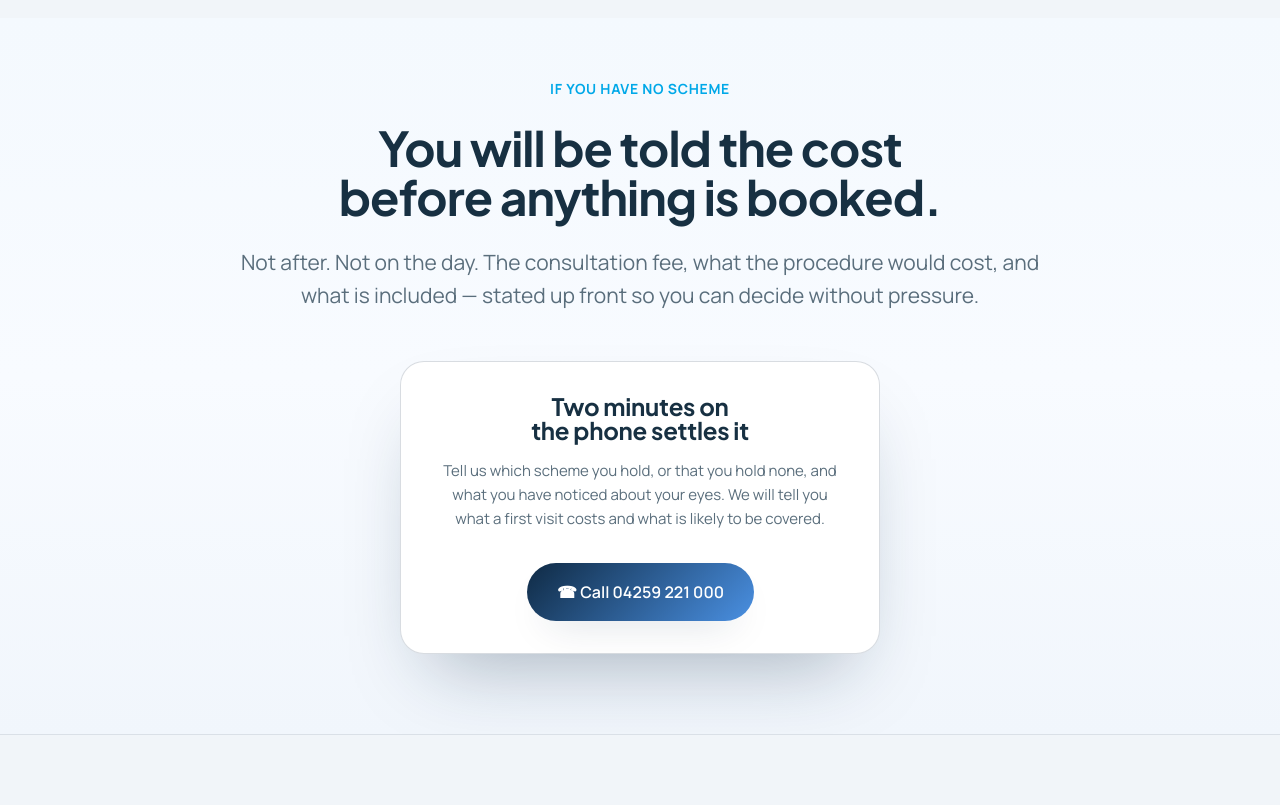
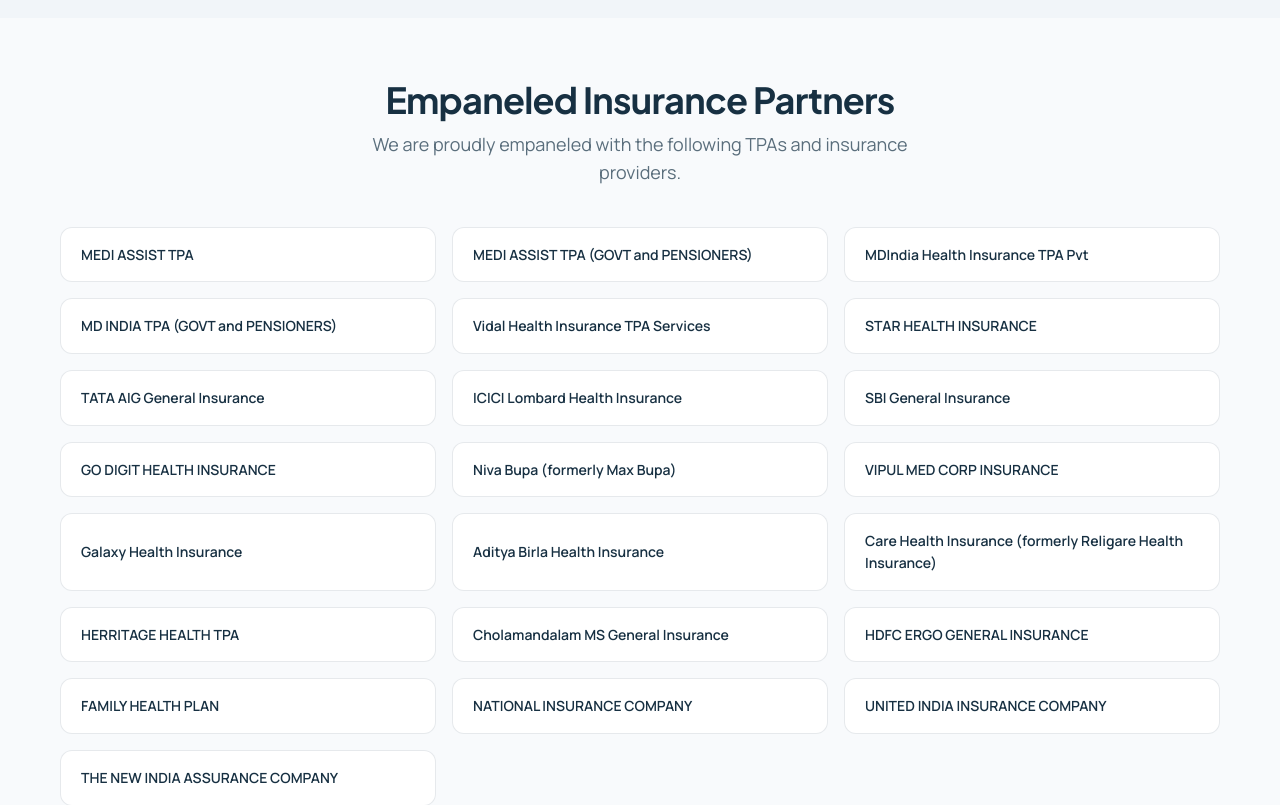
Before and after one commit to aswin-dev-fsd/andavar_v6_prev, a Next.js app: page /schemes in a window 1280 px wide. Shown: the part 1320-2125 px from the top of the page. Built offline with nearby package versions, Linux system fonts and the light colour scheme.

Commit message:
feat: add schemes page, hero component, empaneled list, and surgeon stats CTA

```diff
--- a/src/app/schemes/page.tsx
+++ b/src/app/schemes/page.tsx
@@ -1,6 +1,7 @@
 import type { Metadata } from "next";
 import SchemesHero from "@/components/schemes/SchemesHero";
 import SchemeCards from "@/components/schemes/SchemeCards";
+import EmpaneledList from "@/components/schemes/EmpaneledList";
 import NoSchemeSection from "@/components/schemes/NoSchemeSection";
 import CounterQuestions from "@/components/schemes/CounterQuestions";
 
@@ -14,6 +15,7 @@
     <>
       <SchemesHero />
       <SchemeCards />
+      <EmpaneledList />
       <NoSchemeSection />
       <CounterQuestions />
     </>
--- a/src/components/home/Hero.tsx
+++ b/src/components/home/Hero.tsx
@@ -65,10 +65,6 @@
             </MagneticButton>
           </div>
 
-          <p className={styles.caption}>
-            Opposite LMHSS School, Palladam Road. Walk in, or call and we
-            will give you a time.
-          </p>
         </Reveal>
 
         <Reveal delay={0.1}>
--- /dev/null
+++ b/src/components/schemes/EmpaneledList.module.css
@@ -0,0 +1,47 @@
+.section {
+  padding: 64px 0;
+  background: var(--bg);
+}
+
+.header {
+  margin-bottom: 40px;
+  text-align: center;
+}
+
+.title {
+  font-size: clamp(28px, 4vw, 36px);
+  letter-spacing: -0.02em;
+  color: var(--ink);
+  margin-bottom: 12px;
+}
+
+.subtitle {
+  font-size: 18px;
+  color: var(--muted);
+  max-width: 600px;
+  margin: 0 auto;
+}
+
+.grid {
+  display: grid;
+  grid-template-columns: repeat(auto-fill, minmax(300px, 1fr));
+  gap: 16px;
+}
+
+.card {
+  background: var(--card);
+  border: 1px solid var(--line);
+  padding: 16px 20px;
+  border-radius: 12px;
+  font-size: 14px;
+  font-weight: 600;
+  color: var(--ink);
+  display: flex;
+  align-items: center;
+  transition: border-color 0.2s var(--ease-soft), background 0.2s var(--ease-soft);
+}
+
+.card:hover {
+  border-color: var(--primary);
+  background: rgba(var(--secondary-rgb), 0.03);
+}
--- /dev/null
+++ b/src/components/schemes/EmpaneledList.tsx
@@ -0,0 +1,57 @@
+import Reveal from "@/components/Reveal";
+import styles from "./EmpaneledList.module.css";
+
+const EMPANELED_LIST = [
+  "MEDI ASSIST TPA",
+  "MEDI ASSIST TPA (GOVT and PENSIONERS)",
+  "MDIndia Health Insurance TPA Pvt",
+  "MD INDIA TPA (GOVT and PENSIONERS)",
+  "Vidal Health Insurance TPA Services",
+  "STAR HEALTH INSURANCE",
+  "TATA AIG General Insurance",
+  "ICICI Lombard Health Insurance",
+  "SBI General Insurance",
+  "GO DIGIT HEALTH INSURANCE",
+  "Niva Bupa (formerly Max Bupa)",
+  "VIPUL MED CORP INSURANCE",
+  "Galaxy Health Insurance",
+  "Aditya Birla Health Insurance",
+  "Care Health Insurance (formerly Religare Health Insurance)",
+  "HERRITAGE HEALTH TPA",
+  "Cholamandalam MS General Insurance",
+  "HDFC ERGO GENERAL INSURANCE",
+  "FAMILY HEALTH PLAN",
+  "NATIONAL INSURANCE COMPANY",
+  "UNITED INDIA INSURANCE COMPANY",
+  "THE NEW INDIA ASSURANCE COMPANY",
+];
+
+export default function EmpaneledList() {
+  return (
+    <section className={styles.section}>
+      <div className="container">
+        <Reveal>
+          <div className={styles.header}>
+            <h2 className={styles.title}>
+              <span className="en">Empaneled Insurance Partners</span>
+              <span className="ta" lang="ta">அங்கீகரிக்கப்பட்ட காப்பீட்டு நிறுவனங்கள்</span>
+            </h2>
+            <p className={styles.subtitle}>
+              <span className="en">We are proudly empaneled with the following TPAs and insurance providers.</span>
+              <span className="ta" lang="ta">நாங்கள் பின்வரும் காப்பீட்டு நிறுவனங்களுடன் அங்கீகரிக்கப்பட்டுள்ளோம்.</span>
+            </p>
+          </div>
+        </Reveal>
+
+        <Reveal className={styles.grid} stagger={0.03}>
+          {EMPANELED_LIST.map((partner, index) => (
+             <div key={index} className={styles.card}>
+               <span className="en">{partner}</span>
+               <span className="ta" lang="ta">{partner}</span>
+             </div>
+          ))}
+        </Reveal>
+      </div>
+    </section>
+  );
+}
--- a/src/components/surgeon/SurgeonStatsCTA.module.css
+++ b/src/components/surgeon/SurgeonStatsCTA.module.css
@@ -30,7 +30,7 @@
   flex-direction: column;
   align-items: center;
   text-align: center;
-  max-width: 900px;
+  max-width: 1100px;
   margin: 0 auto;
 }
 
@@ -84,6 +84,7 @@
   border-radius: var(--r-md);
   text-align: center;
   min-width: 200px;
+  flex: 1 1 200px;
   box-shadow: var(--shadow-sm);
 }
 
--- a/src/components/surgeon/SurgeonStatsCTA.tsx
+++ b/src/components/surgeon/SurgeonStatsCTA.tsx
@@ -4,7 +4,8 @@
 import styles from "./SurgeonStatsCTA.module.css";
 
 const STATS = [
-  { value: "4,200+", labelEn: "Successful Surgeries", labelTa: "வெற்றிகரமான அறுவை சிகிச்சைகள்" },
+  { value: "15,000+", labelEn: "Cataract Surgeries", labelTa: "கண்புரை அறுவை சிகிச்சைகள்" },
+  { value: "1,000+", labelEn: "Vitrectomy Surgeries", labelTa: "விழித்திரை அறுவை சிகிச்சைகள்" },
   { value: "99.4%", labelEn: "Complication-Free", labelTa: "சிக்கலற்ற சிகிச்சைகள்" },
   { value: "20+ Years", labelEn: "Clinical Leadership", labelTa: "மருத்துவத் தலைமை" },
 ];
```
Also changed, not shown: .claude/launch.json (added).
